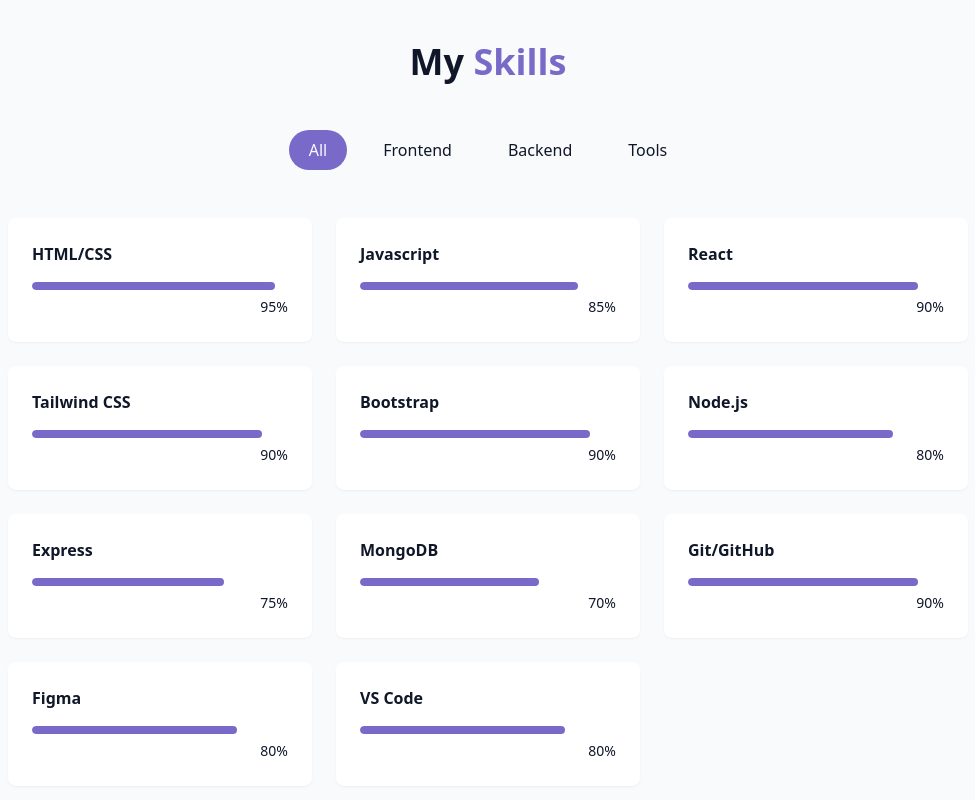
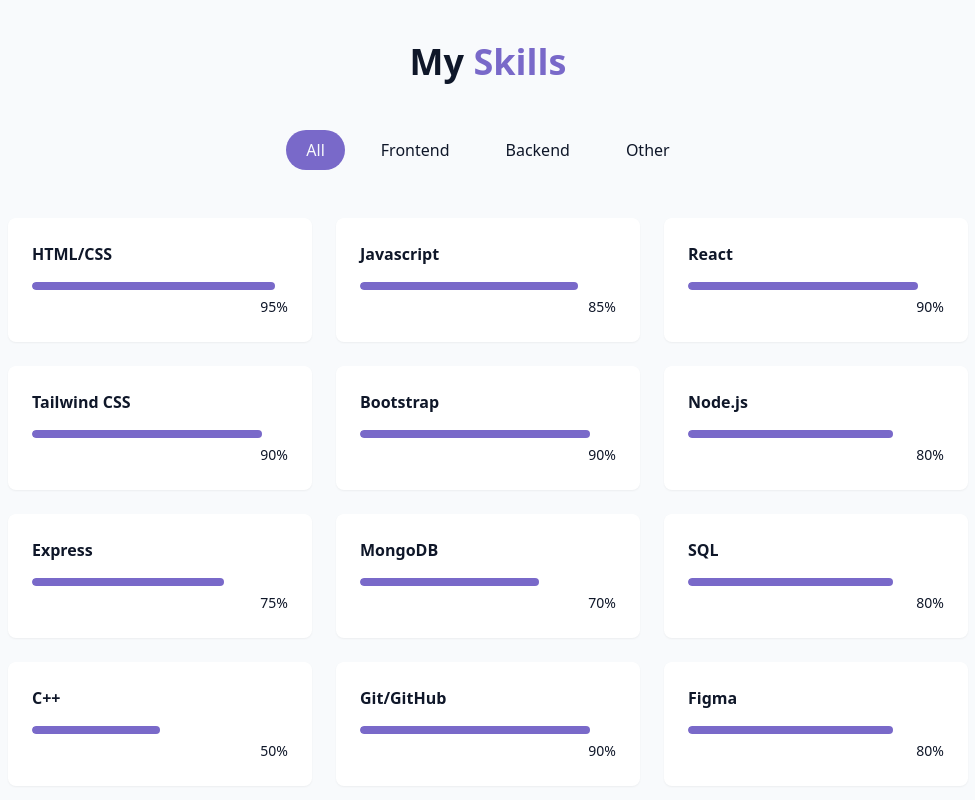
Before and after one commit to devanubhavgupta/webanu, a React (Vite) app: page / in a window 1280 px wide. Shown: the part 1560-2360 px from the top of the page, without its empty margins (152-1127 px from the left). Built offline with nearby package versions, Linux system fonts and the light colour scheme.

Commit message:
minor changes

```diff
--- a/src/components/Footer.jsx
+++ b/src/components/Footer.jsx
@@ -6,7 +6,7 @@ const Footer = () => {
       {" "}
       <p className="text-sm text-muted-foreground">
         {" "}
-        &copy; {new Date().getFullYear()} Pedrotech.co. All rights reserved.
+        &copy; {new Date().getFullYear()} anubhav.co. All rights reserved.
       </p>
       <a
         href="#hero"
--- a/src/components/ProjectsSection.jsx
+++ b/src/components/ProjectsSection.jsx
@@ -27,7 +27,7 @@ const projects = [
         title: "Portfolio Website",
         description: "A introduction page carry my all skills and my academic growth made with react.",
         image: "/projects/webanu.png",
-        tags: ["React", "TailwindCSS", "GSAP"],
+        tags: ["React", "TailwindCSS"],
         demourl: "#",
         githubUrl: "https://github.com/devanubhavgupta/webanu"
     },
--- a/src/components/SkillsSection.jsx
+++ b/src/components/SkillsSection.jsx
@@ -16,15 +16,17 @@ const skills = [
     { name: "Node.js", level: 80, category: "backend" },
     { name: "Express", level: 75, category: "backend" },
     { name: "MongoDB", level: 70, category: "backend" },
+    { name: "SQL", level: 80, category: "backend" },
 
-    // Tools
-    { name: "Git/GitHub", level: 90, category: "tools" },
-    { name: "Figma", level: 80, category: "tools" },
-    { name: "VS Code", level: 80, category: "tools" },
+    // Other
+    { name: "C++", level: 50, category: "Other" },
+    { name: "Git/GitHub", level: 90, category: "Other" },
+    { name: "Figma", level: 80, category: "Other" },
+    { name: "VS Code", level: 80, category: "Other" },
 
 ];
 
-const categories = ["all", "frontend", "backend", "tools"];
+const categories = ["all", "frontend", "backend", "Other"];
 const SkillsSection = () => {
 
     const [activeCategory, setActiveCategory] = useState("all")
```
